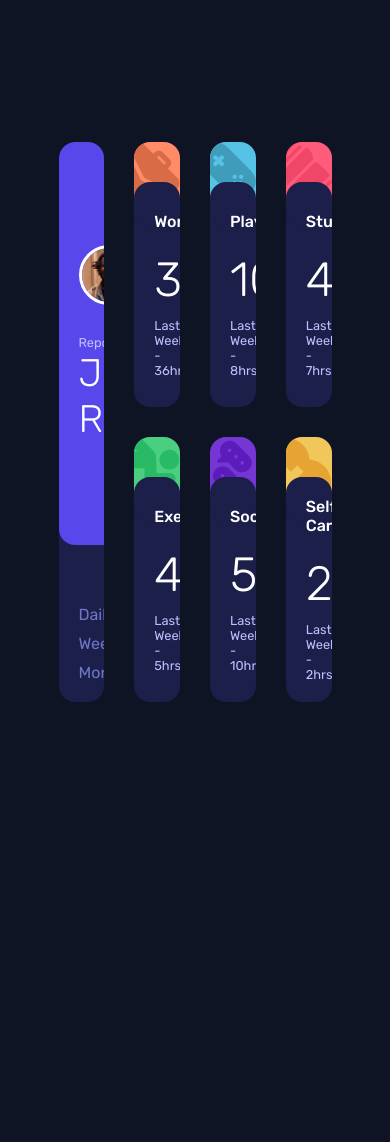
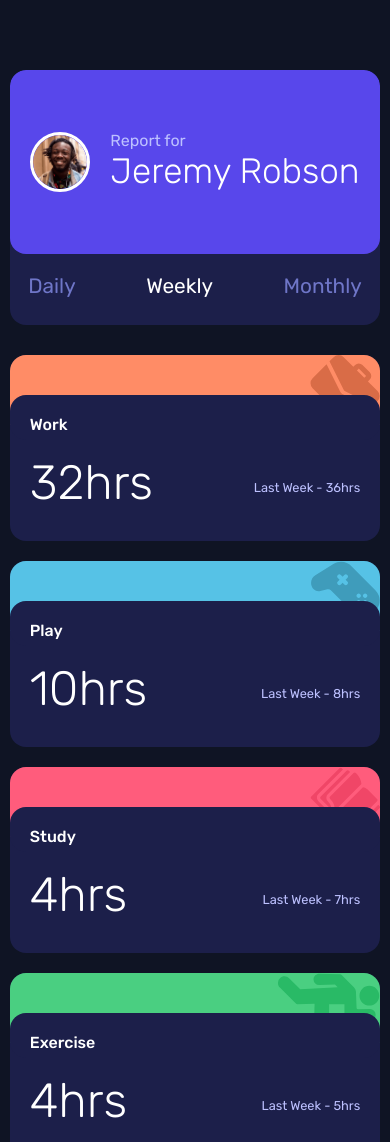
Before and after one commit to noheezybucket/time-tracking-dashboard, a website: page index.html in a window 390 px wide. Shown: the top 1142 px of the page. Before the commit the page ends 844 px from the top, so only its background shows below. Drawn offline with Linux system fonts and the light colour scheme.

Commit message:
rsponsive handled

```diff
--- a/index.html
+++ b/index.html
@@ -21,6 +21,22 @@
   </head>
   <body>
     <div class="dashboard">
+      <div class="dashboard__userbox">
+        <div class="user">
+          <img src="./images/image-jeremy.png" alt="Jeremy Robson" />
+          <div class="user--block">
+            <p class="user__report">Report for</p>
+          <p class="user__name">Jeremy Robson</p>
+          </div>
+        </div>
+        <div class="dates">
+          <p id="daily" onclick="active('daily')">Daily</p>
+          <p id="weekly" onclick="active('weekly')">Weekly</p>
+          <p id="monthly" onclick="active('monthly')">Monthly</p>
+        </div>
+      </div>
+
+      <div class="dashboard__numbers"></div>
     </div>
   </body>
 </html>
--- a/index.js
+++ b/index.js
@@ -1,25 +1,14 @@
-const dashboard = document.querySelector(".dashboard");
+const dashboard = document.querySelector(".dashboard__numbers");
 
 const getData = (timevalue) => {
   fetch("data.json")
     .then((res) => res.json())
     .then((data) => {
       dashboard.innerHTML = "";
-      dashboard.innerHTML += `
-      <div class="userbox">
-        <div class="user">
-          <img src="./images/image-jeremy.png" alt="Jeremy Robson" />
-          <p class="user__report">Report for</p>
-          <p class="user__name">Jeremy Robson</p>
-        </div>
-        <div class="dates">
-          <p id="daily" onclick="active('daily')">Daily</p>
-          <p id="weekly" onclick="active('weekly')">Weekly</p>
-          <p id="monthly" onclick="active('monthly')">Monthly</p>
-        </div>
-      </div>`;
+
       for (let i = 0; i < data.length; i++) {
         const regx = /\s/;
+
         dashboard.innerHTML += `
             <div class="activity">
             <div class="activity__header activity__header--${data[i].title
@@ -29,12 +18,14 @@ const getData = (timevalue) => {
               .toLowerCase()
               .replace(regx, "-")}.svg" alt="cartable"></div>
             <h2 class="activity__title">${data[i].title}</h2>
+            <div class="activity-flex">
             <h3 class="activity__current">${
               data[i].timeframes[`${timevalue}`].current
             }hrs</h3>
             <p class="activity-previous">Last Week - ${
               data[i].timeframes[`${timevalue}`].previous
             }hrs</p>
+            </div>
           </div>
             `;
       }
@@ -70,7 +61,6 @@ const active = (timevalue) => {
   }
 };
 
-window.onload = async () => {
-  await getData("weekly");
-  console.log("yes");
+window.onload = () => {
+  active("weekly");
 };
--- a/sass/main.scss
+++ b/sass/main.scss
@@ -49,22 +49,59 @@ body {
   align-items: center;
   background-color: $secondary-color;
   color: white;
+
+  @media screen and (max-width: 1147px) {
+    grid-template-columns: 30% 70%;
+  }
+
+  @media screen and (max-width: 768px) {
+    padding: 100px 0;
+    font-size: 100%;
+    height: 100%;
+  }
 }
 
 .dashboard {
   display: grid;
+  align-items: center;
   width: 70%;
-  align-items: center;
-  grid-template-columns: 1fr 1fr 1fr 1fr;
+  grid-template-columns: 25% 75%;
+  border-radius: $radius-border;
+  grid-template-areas: "user dash";
+
+  @media screen and (max-width: 1147px) {
+    width: 90%;
+    grid-template-columns: 30% 70%;
+  }
+
+  @media screen and (max-width: 768px) {
+    grid-template-columns: 1fr;
+    grid-template-rows: repeat(6);
+    grid-template-areas: "user" "dash";
+  }
+
+  @media screen and (max-width: 956px) {
+    width: 95%;
+  }
+
+  &__numbers {
+    grid-area: dash;
+    display: grid;
+    grid-template-columns: 1fr 1fr 1fr;
     grid-template-rows: 1fr 1fr;
     gap: 30px;
-  border-radius: $radius-border;
-  grid-template-areas:
-    "user work play study"
-    "user exercise social selfcare";
+
+    @media screen and (max-width: 768px) {
+      grid-template-columns: 1fr;
+      grid-template-rows: repeat(1fr);
     }
 
-.userbox {
+    @media screen and (max-width: 956px) {
+      gap: 20px;
+    }
+  }
+
+  &__userbox {
     grid-area: user;
     display: grid;
     grid-template-rows: 80% 20%;
@@ -72,8 +109,18 @@ body {
     border-radius: $radius-border;
     height: 100%;
     overflow: hidden;
+    margin-right: 30px;
     gap: 0;
     background-color: $tertiary-color;
+
+    @media screen and (max-width: 768px) {
+      margin: 0 0 60px 0 !important;
+    }
+
+    @media screen and (max-width: 956px) {
+      margin: 0 20px 0 0;
+    }
+  }
 }
 
 .user {
@@ -86,28 +133,49 @@ body {
   background-color: $primary-color;
   height: 90%;
 
+  @media screen and (max-width: 768px) {
+    height: 90%;
+    flex-direction: row;
+    align-items: center;
+    padding: 50px 0;
+  }
+
   img {
     width: 60px;
     height: 60px;
     margin: 0 0 30px 0;
     border-radius: 100%;
     border: 3px solid white;
+
+    @media screen and (max-width: 768px) {
+      margin: 0 20px 0 0;
+    }
   }
 
   &__report {
     font-size: 0.8em;
     color: $pale-color;
+    @media screen and (max-width: 768px) {
+      font-size: 1em;
+    }
   }
 
   &__name {
-    font-size: 2.4em;
+    font-size: 2.2em;
     font-weight: 300;
+    @media screen and (max-width: 375px) {
+      font-size: 1.8em;
+    }
+    @media screen and (max-width: 320px) {
+      font-size: 1.4em;
+    }
   }
 }
 
 .activity {
   border-radius: $radius-border;
   height: 100%;
+  width: 100%;
   display: flex;
   flex-direction: column;
   justify-content: center;
@@ -159,6 +227,14 @@ body {
   }
 }
 
+.activity-flex {
+  @media screen and (max-width: 768px) {
+    display: flex;
+    justify-content: space-between;
+    align-items: center;
+  }
+}
+
 .dates {
   padding-left: $left-padding;
   display: flex;
@@ -167,6 +243,19 @@ body {
   align-self: flex-end;
   color: $desaturated-color;
   padding-bottom: 10px;
+
+  @media screen and (max-width: 768px) {
+    flex-direction: row;
+    align-self: flex-start;
+    justify-content: space-between;
+    font-size: 1.3em;
+    width: 90%;
+    margin: 0 auto;
+    padding-bottom: 10px;
+    padding: 0;
+    text-align: center;
+  }
+
   p {
     cursor: pointer;
     margin-bottom: 10px;
@@ -179,7 +268,7 @@ body {
   }
 }
 
-/* JS added classes */
+/* class added by JS */
 .active {
   color: white;
 }
```
Also changed, not shown: public/css/style.css, 1 other file. Lines whose indentation alone changed are shown as unchanged.
